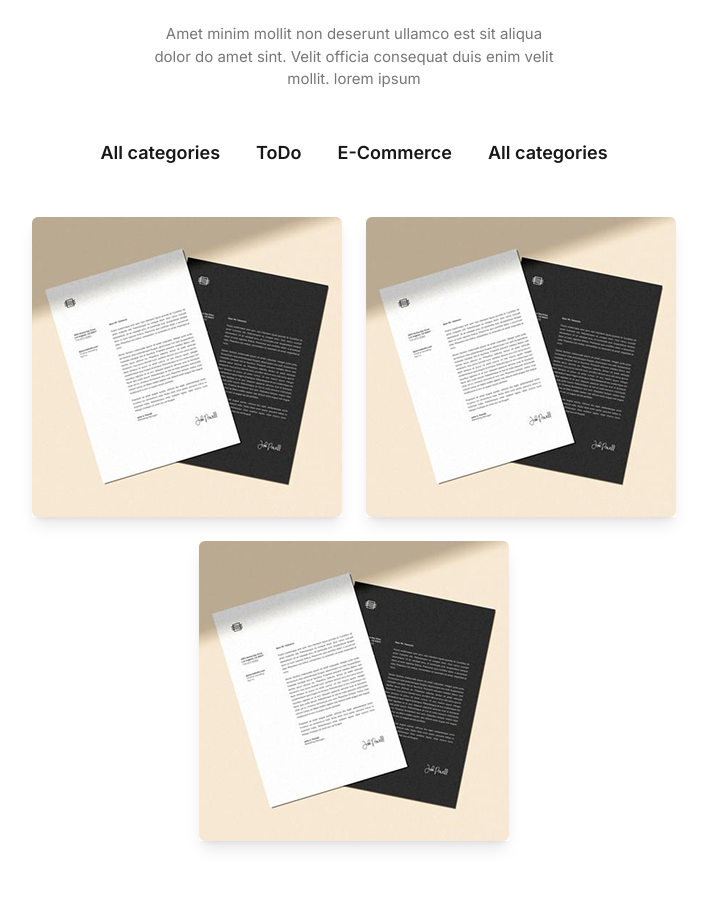
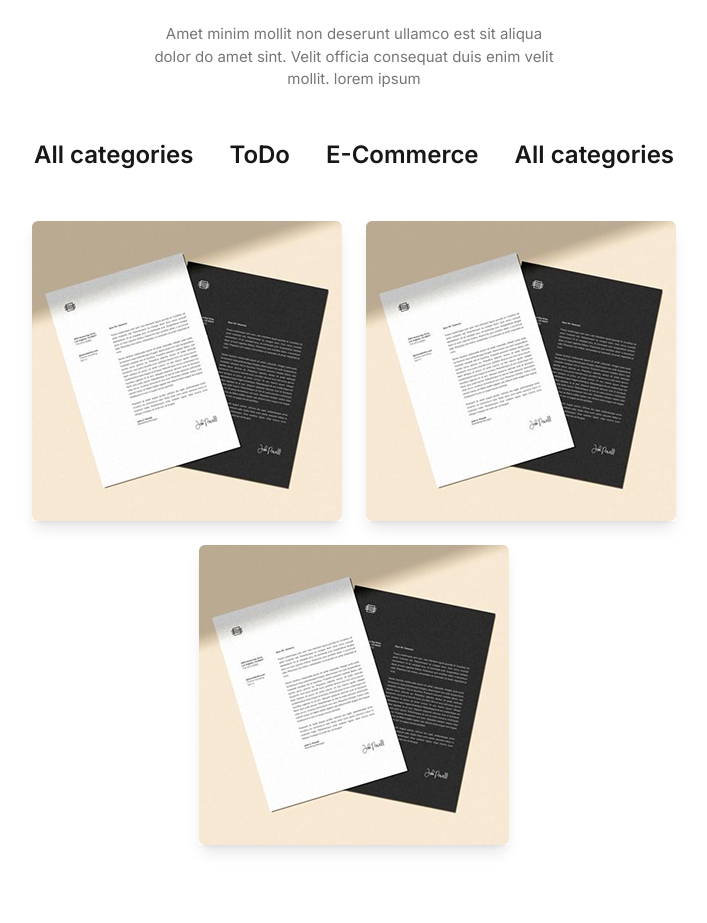
Before and after one commit to RobiMankhinStart/MyNextFolio, a Next.js app: page / in a window 1280 px wide. Shown: the part 2080-3003 px from the top of the page, without its empty margins (480-1187 px from the left). Built offline with nearby package versions, Linux system fonts and the light colour scheme.

Commit message:
added folio card hover effects

```diff
--- a/app/components/Home/PortFolio.jsx
+++ b/app/components/Home/PortFolio.jsx
@@ -15,16 +15,16 @@ const PortFolio = () => {
       </div>
       {/* categoty buttons*/}
       <div className="flex flex-wrap items-center justify-center mb-[50px] gap-9">
-        <button className="text-lg font-semibold hover:text-[#FFB400] duration-300">
+        <button className="text-2xl hover:scale-105 font-semibold hover:text-[#FFB400] duration-300">
           All categories
         </button>
-        <button className="text-lg font-semibold hover:text-[#FFB400] duration-300">
+        <button className="text-2xl hover:scale-105 font-semibold hover:text-[#FFB400] duration-300">
           ToDo
         </button>
-        <button className="text-lg font-semibold hover:text-[#FFB400] duration-300">
+        <button className="text-2xl hover:scale-105 font-semibold hover:text-[#FFB400] duration-300">
           E-Commerce
         </button>
-        <button className="text-lg font-semibold hover:text-[#FFB400] duration-300">
+        <button className="text-2xl hover:scale-105 font-semibold hover:text-[#FFB400] duration-300">
           All categories
         </button>
       </div>
--- a/app/components/common/FolioHoverCard.jsx
+++ b/app/components/common/FolioHoverCard.jsx
@@ -3,12 +3,12 @@ import { MdLiveTv } from "react-icons/md";
 import { FaGithub } from "react-icons/fa";
 const FolioHoverCard = () => {
   return (
-    <div className="size-full p-2 translate-x-16  opacity-0 group-hover:translate-x-0 group-hover:opacity-100 duration-300 absolute top-0 bg-[#ffb30098] flex flex-col items-center justify-center gap-7">
-      <div className="bg-[#ffffffe0] rounded-full flex items-center justify-center size-[65px]">
+    <div className="size-full p-2 -translate-x-16  opacity-0 group-hover:translate-x-0 group-hover:opacity-100 transition-all duration-300 absolute top-0  bg-[#ffb300b2] flex flex-col items-center justify-center gap-7">
+      <div className="bg-[#ffffffe0] cursor-pointer rounded-full flex items-center justify-center size-[65px]">
         <MdLiveTv className="text-4xl text-gray-700" />
       </div>
       <div className="bg-[#ffffffe0] rounded-full flex items-center justify-center size-[65px]">
-        <FaGithub className="text-4xl text-gray-700" />
+        <FaGithub className="text-4xl cursor-pointer text-gray-700" />
       </div>
     </div>
   );
--- a/app/components/common/PortFolioCard.jsx
+++ b/app/components/common/PortFolioCard.jsx
@@ -2,7 +2,6 @@ import Image from "next/image";
 import React from "react";
 import img from "../../../public/Image.png";
 import FolioHoverCard from "./FolioHoverCard";
-
 
 const PortFolioCard = () => {
   return (
```
